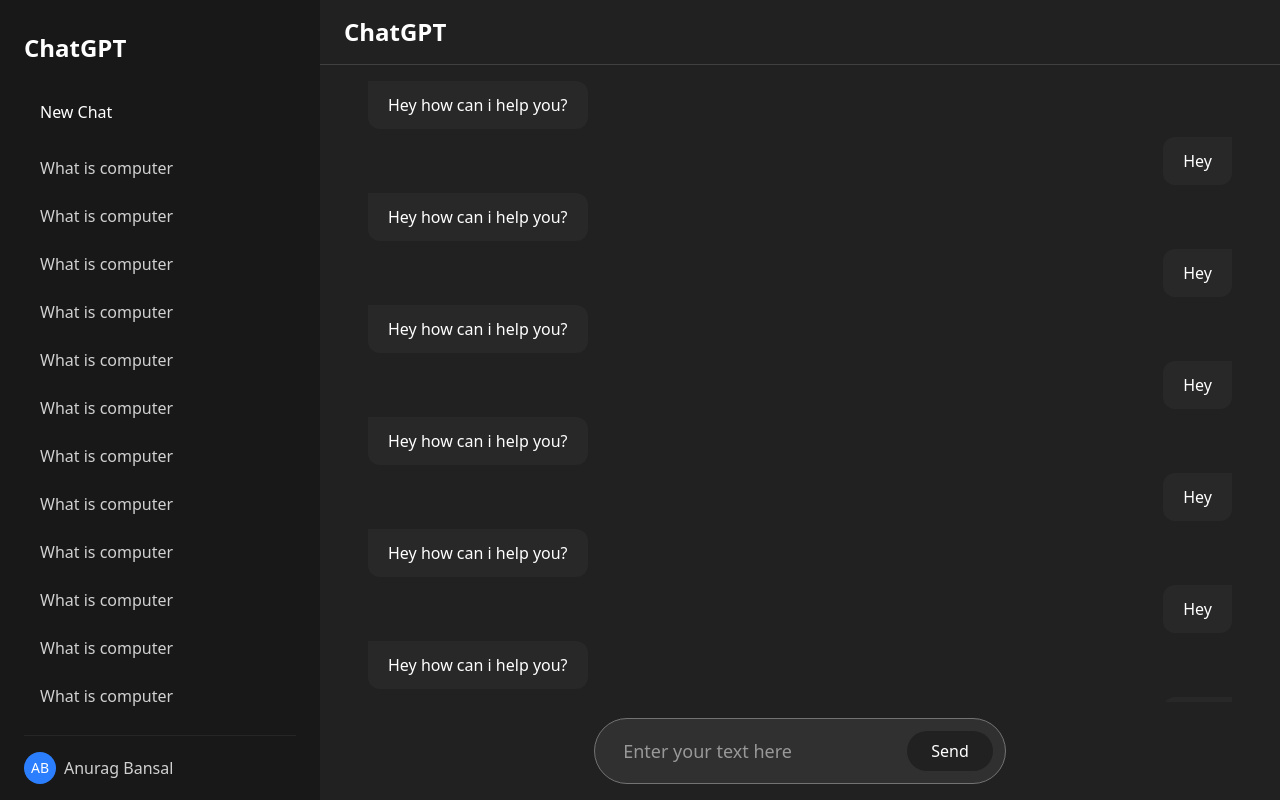
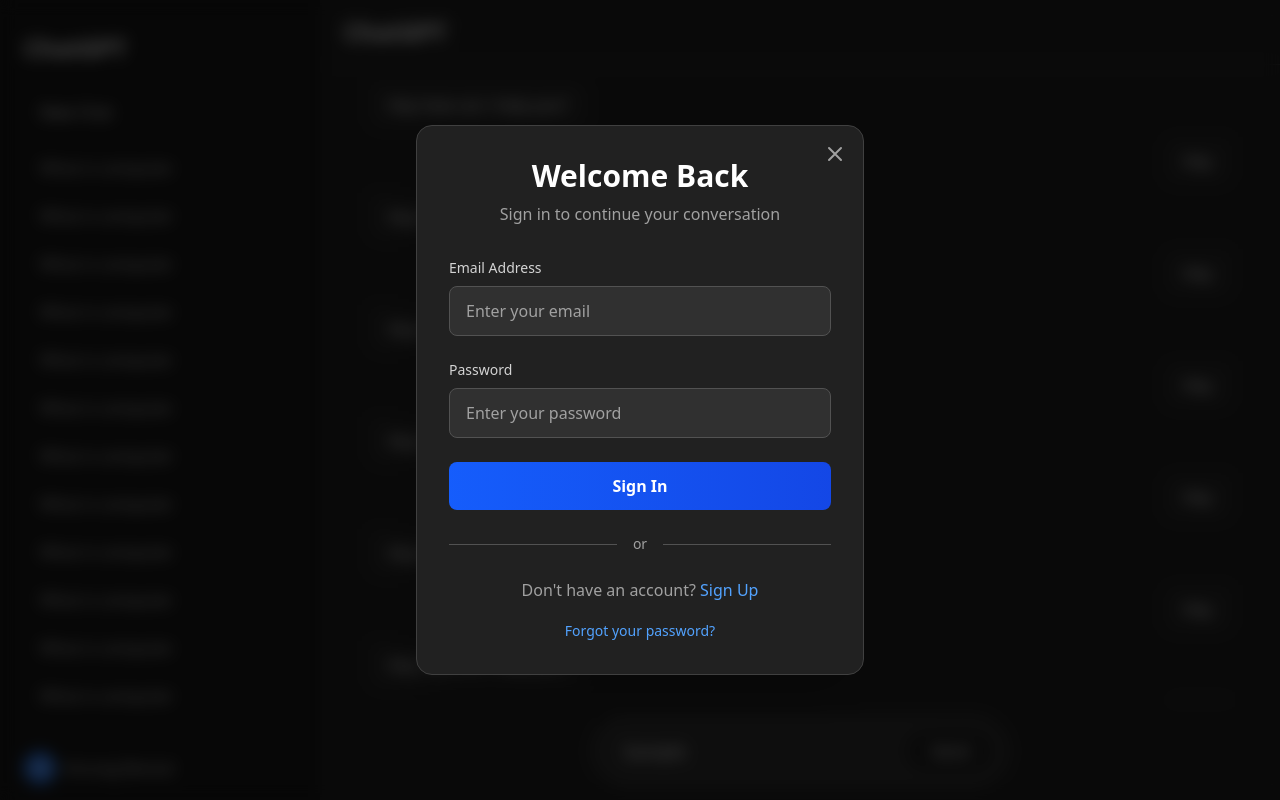
Before and after one commit to anuragbansall/ChatGPT, a React (Vite) app in the folder client/: page / in a window 1280 px wide. Both pictures are taken after typing "Sample" into the empty fields and a click on the button "Send". Built offline with nearby package versions, Linux system fonts and the light colour scheme.

Commit message:
feat: implement authentication modal context and UI for user login and signup

```diff
--- a/client/src/App.jsx
+++ b/client/src/App.jsx
@@ -1,11 +1,20 @@
-import React from "react";
+import React, { useContext } from "react";
 import ChatPage from "./pages/ChatPage";
+import AuthModal from "./components/AuthModal";
+import { AuthModalContext } from "./context/AuthModalContext";
 
 const App = () => {
+  const { isAuthModalOpen } = useContext(AuthModalContext);
+
   return (
-    <div>
+    <main className="relative">
+      {isAuthModalOpen ? (
+        <div className="absolute top-0 left-0 h-screen w-screen">
+          <AuthModal />
+        </div>
+      ) : null}
       <ChatPage />
-    </div>
+    </main>
   );
 };
 
--- /dev/null
+++ b/client/src/components/AuthModal.jsx
@@ -0,0 +1,191 @@
+import React, { useContext, useState } from "react";
+import { AuthModalContext } from "../context/AuthModalContext";
+
+const AuthModal = () => {
+  const [isSignUp, setIsSignUp] = useState(false);
+  const [formData, setFormData] = useState({
+    email: "",
+    password: "",
+    confirmPassword: "",
+  });
+
+  const { closeAuthModal } = useContext(AuthModalContext);
+
+  const handleInputChange = (e) => {
+    setFormData({
+      ...formData,
+      [e.target.name]: e.target.value,
+    });
+  };
+
+  const handleSubmit = (e) => {
+    e.preventDefault();
+    if (isSignUp) {
+      console.log("Sign Up Data:", {
+        email: formData.email,
+        password: formData.password,
+        confirmPassword: formData.confirmPassword,
+      });
+    } else {
+      console.log("Login Data:", {
+        email: formData.email,
+        password: formData.password,
+      });
+    }
+  };
+
+  const toggleMode = () => {
+    setIsSignUp(!isSignUp);
+    setFormData({
+      email: "",
+      password: "",
+      confirmPassword: "",
+    });
+  };
+
+  return (
+    <div className="fixed inset-0 z-50 flex items-center justify-center bg-black/70 backdrop-blur-sm">
+      <div className="bg-dark-200 relative w-full max-w-md rounded-2xl border border-neutral-700 p-8 shadow-2xl">
+        {/* Close Button */}
+        <button
+          onClick={closeAuthModal}
+          className="absolute top-4 right-4 cursor-pointer text-neutral-400 transition-colors duration-200 hover:text-white"
+        >
+          <svg
+            className="h-6 w-6"
+            fill="none"
+            stroke="currentColor"
+            viewBox="0 0 24 24"
+          >
+            <path
+              strokeLinecap="round"
+              strokeLinejoin="round"
+              strokeWidth={2}
+              d="M6 18L18 6M6 6l12 12"
+            />
+          </svg>
+        </button>
+
+        {/* Header */}
+        <div className="mb-8 text-center">
+          <h2 className="mb-2 text-3xl font-bold text-white">
+            {isSignUp ? "Create Account" : "Welcome Back"}
+          </h2>
+          <p className="text-neutral-400">
+            {isSignUp
+              ? "Join ChatGPT to start your conversation"
+              : "Sign in to continue your conversation"}
+          </p>
+        </div>
+
+        {/* Form */}
+        <form onSubmit={handleSubmit} className="space-y-6">
+          {/* Email Input */}
+          <div className="space-y-2">
+            <label
+              htmlFor="email"
+              className="block text-sm font-medium text-neutral-300"
+            >
+              Email Address
+            </label>
+            <input
+              type="email"
+              id="email"
+              name="email"
+              value={formData.email}
+              onChange={handleInputChange}
+              required
+              className="bg-dark-100 w-full rounded-lg border border-neutral-600 px-4 py-3 text-white placeholder-neutral-400 transition-all duration-200 focus:border-transparent focus:ring-2 focus:ring-blue-500 focus:outline-none"
+              placeholder="Enter your email"
+            />
+          </div>
+
+          {/* Password Input */}
+          <div className="space-y-2">
+            <label
+              htmlFor="password"
+              className="block text-sm font-medium text-neutral-300"
+            >
+              Password
+            </label>
+            <input
+              type="password"
+              id="password"
+              name="password"
+              value={formData.password}
+              onChange={handleInputChange}
+              required
+              className="bg-dark-100 w-full rounded-lg border border-neutral-600 px-4 py-3 text-white placeholder-neutral-400 transition-all duration-200 focus:border-transparent focus:ring-2 focus:ring-blue-500 focus:outline-none"
+              placeholder="Enter your password"
+            />
+          </div>
+
+          {/* Confirm Password (Sign Up Only) */}
+          {isSignUp && (
+            <div className="space-y-2">
+              <label
+                htmlFor="confirmPassword"
+                className="block text-sm font-medium text-neutral-300"
+              >
+                Confirm Password
+              </label>
+              <input
+                type="password"
+                id="confirmPassword"
+                name="confirmPassword"
+                value={formData.confirmPassword}
+                onChange={handleInputChange}
+                required
+                className="bg-dark-100 w-full rounded-lg border border-neutral-600 px-4 py-3 text-white placeholder-neutral-400 transition-all duration-200 focus:border-transparent focus:ring-2 focus:ring-blue-500 focus:outline-none"
+                placeholder="Confirm your password"
+              />
+            </div>
+          )}
+
+          {/* Submit Button */}
+          <button
+            type="submit"
+            className="focus:ring-offset-dark-200 w-full transform rounded-lg bg-gradient-to-r from-blue-600 to-blue-700 px-4 py-3 font-semibold text-white transition-all duration-200 hover:scale-[1.02] hover:from-blue-700 hover:to-blue-800 focus:ring-2 focus:ring-blue-500 focus:ring-offset-2 focus:outline-none"
+          >
+            {isSignUp ? "Create Account" : "Sign In"}
+          </button>
+        </form>
+
+        {/* Divider */}
+        <div className="my-6 flex items-center">
+          <div className="flex-1 border-t border-neutral-600"></div>
+          <span className="mx-4 text-sm text-neutral-400">or</span>
+          <div className="flex-1 border-t border-neutral-600"></div>
+        </div>
+
+        {/* Toggle Mode */}
+        <div className="text-center">
+          <p className="text-neutral-400">
+            {isSignUp ? "Already have an account?" : "Don't have an account?"}{" "}
+            <button
+              type="button"
+              onClick={toggleMode}
+              className="font-medium text-blue-400 transition-colors duration-200 hover:text-blue-300"
+            >
+              {isSignUp ? "Sign In" : "Sign Up"}
+            </button>
+          </p>
+        </div>
+
+        {/* Additional Options (Login Only) */}
+        {!isSignUp && (
+          <div className="mt-4 text-center">
+            <button
+              type="button"
+              className="text-sm text-blue-400 transition-colors duration-200 hover:text-blue-300"
+            >
+              Forgot your password?
+            </button>
+          </div>
+        )}
+      </div>
+    </div>
+  );
+};
+
+export default AuthModal;
--- a/client/src/components/ChatApp.jsx
+++ b/client/src/components/ChatApp.jsx
@@ -1,4 +1,5 @@
-import React, { useState } from "react";
+import React, { useContext, useState } from "react";
+import { AuthModalContext } from "../context/AuthModalContext";
 
 const ChatApp = () => {
   const conversations = [
@@ -54,12 +55,20 @@ const ChatApp = () => {
 
   const [inputValue, setInputValue] = useState("");
 
+  const { openAuthModal } = useContext(AuthModalContext);
+
   const handleInputChange = (e) => {
     setInputValue(e.target.value);
   };
 
   const handleSend = (e) => {
     e.preventDefault();
+
+    // TODO: if not login
+    if (true) {
+      openAuthModal();
+      return;
+    }
 
     console.log("Send message:", inputValue);
     setInputValue("");
--- /dev/null
+++ b/client/src/context/AuthModalContext.jsx
@@ -0,0 +1,23 @@
+import { createContext, useState } from "react";
+
+export const AuthModalContext = createContext({});
+
+export const AuthModalProvider = ({ children }) => {
+  const [isAuthModalOpen, setIsAuthModalOpen] = useState(false);
+
+  const closeAuthModal = () => {
+    setIsAuthModalOpen(false);
+  };
+
+  const openAuthModal = () => {
+    setIsAuthModalOpen(true);
+  };
+
+  return (
+    <AuthModalContext.Provider
+      value={{ isAuthModalOpen, closeAuthModal, openAuthModal }}
+    >
+      {children}
+    </AuthModalContext.Provider>
+  );
+};
--- a/client/src/main.jsx
+++ b/client/src/main.jsx
@@ -2,9 +2,12 @@ import { StrictMode } from "react";
 import { createRoot } from "react-dom/client";
 import "./index.css";
 import App from "./App.jsx";
+import { AuthModalProvider } from "./context/AuthModalContext.jsx";
 
 createRoot(document.getElementById("root")).render(
   <StrictMode>
-    <App />
+    <AuthModalProvider>
+      <App />
+    </AuthModalProvider>
   </StrictMode>,
 );
```
